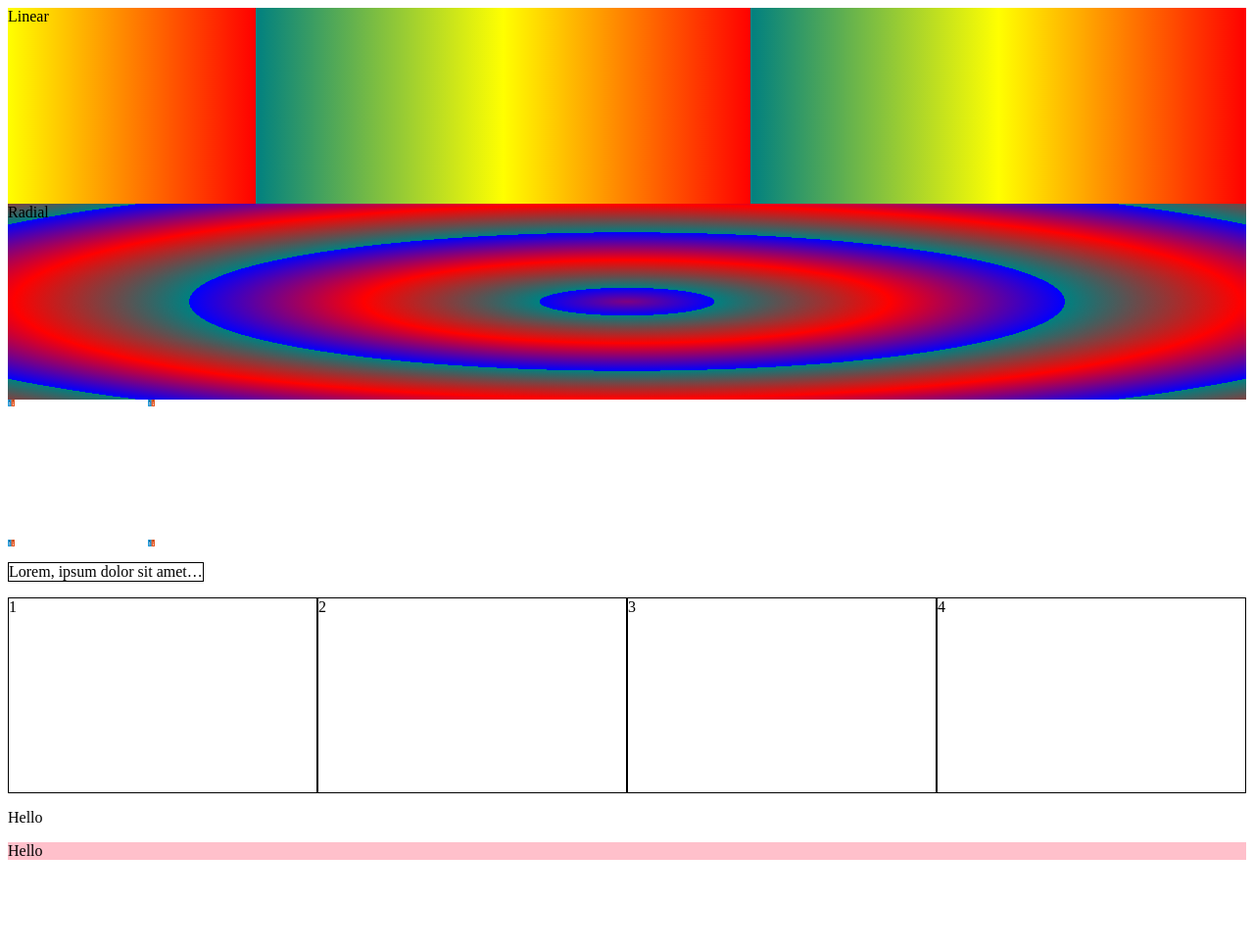
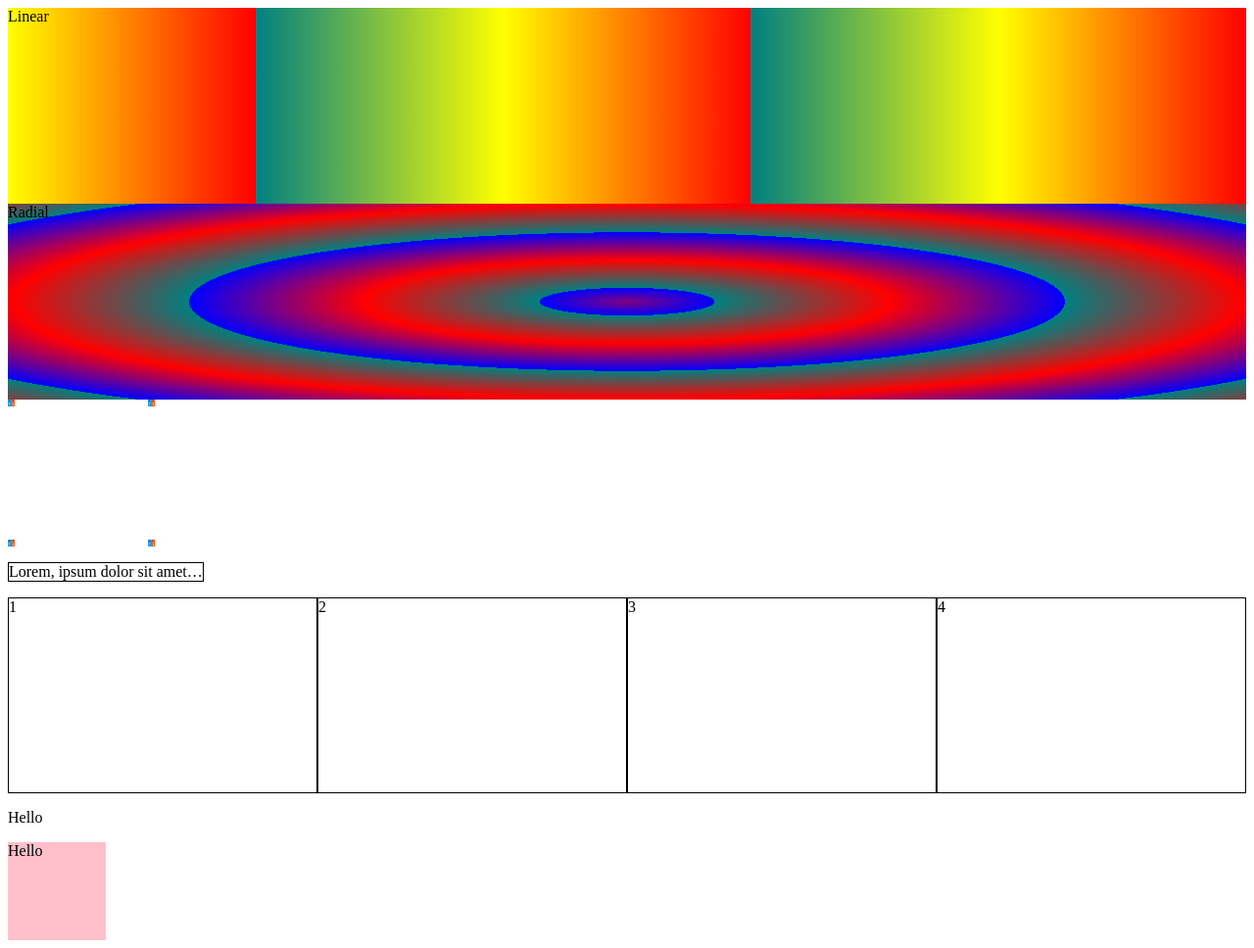
Before and after one commit to edyoda/FSR281122A, a plain HTML site: page Lec-10/index.html in a window 1280 px wide. Shown: the whole page at 98% size. Before the commit the page ends 886 px from the top, so only its background shows below. Drawn offline with Linux system fonts and the light colour scheme.

Commit message:
added hover

```diff
--- a/Lec-10/css/style.css
+++ b/Lec-10/css/style.css
@@ -129,10 +129,15 @@
 
 #hover-effect {
   background-color: pink;
+  height: 100px;
+  width: 100px;
 }
 
 #hover-effect:hover {
   background-color: red;
   color: white;
   background-image: url("../images/download.png");
+  height: 110px;
+  width: 110px;
+  font-size: 20px;
 }
```
